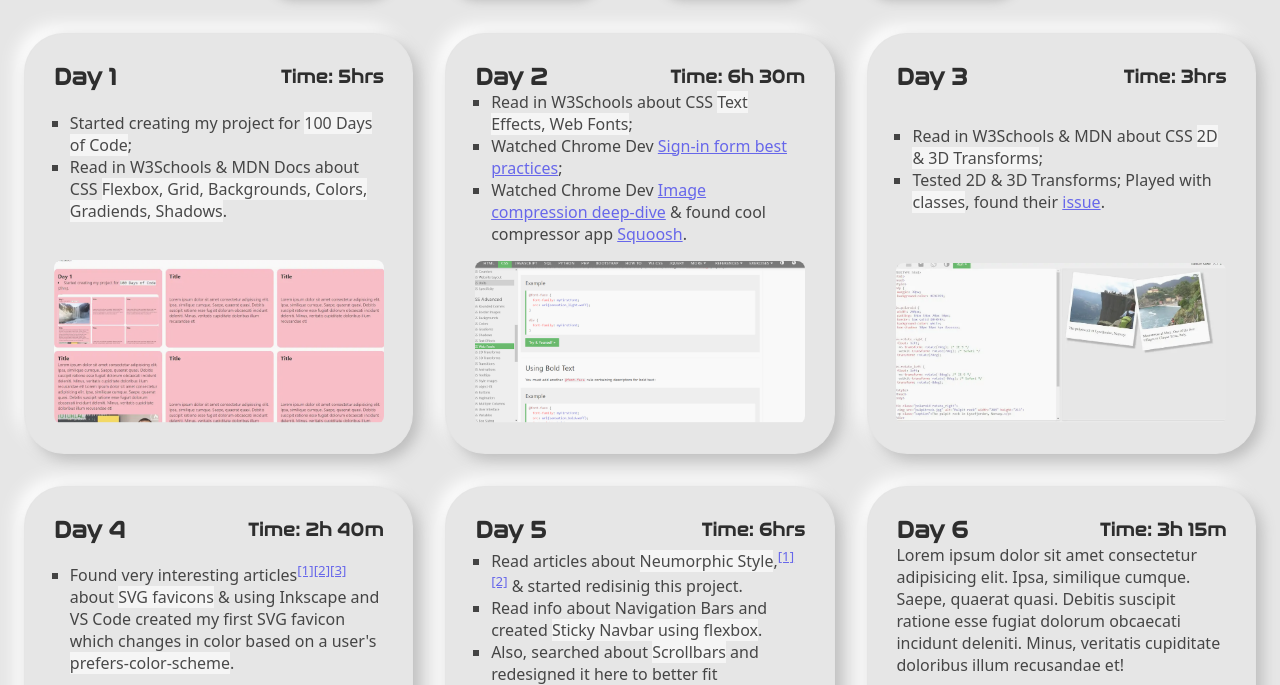
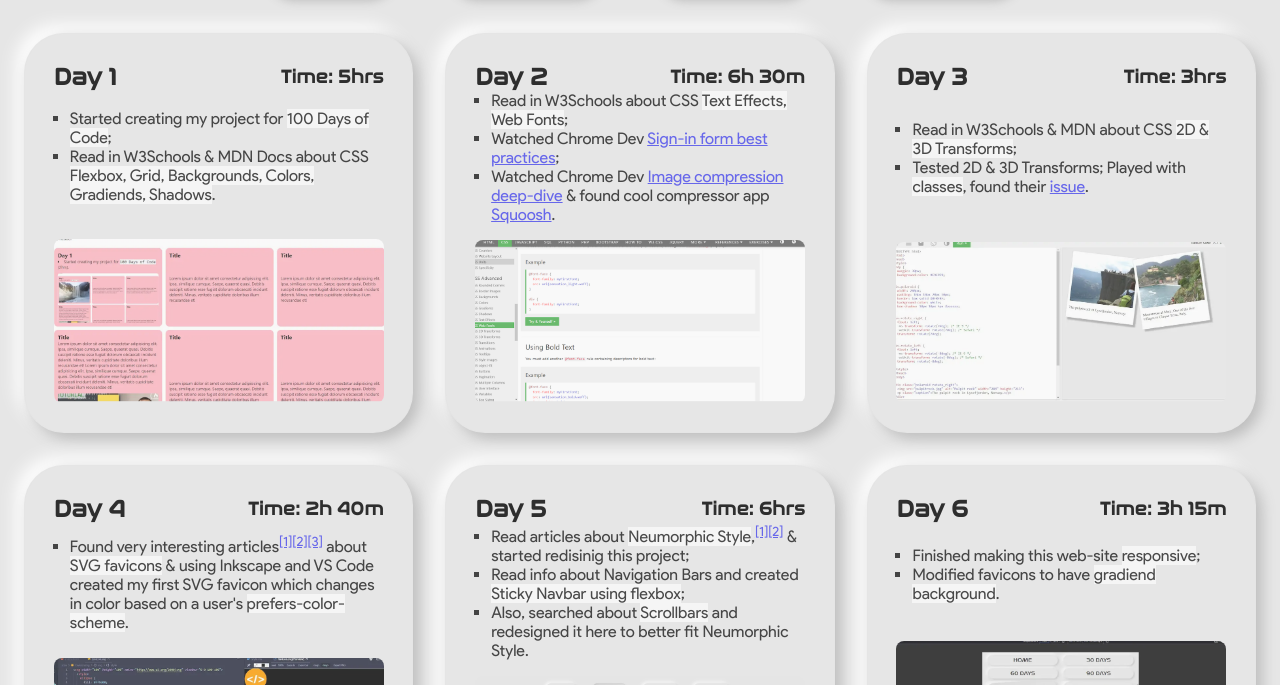
Before and after one commit to Vitruvius21/mydaysofcode, a plain HTML site: page index.html in a window 1280 px wide. Shown: the part 95-780 px from the top of the page. Drawn offline with Linux system fonts and the light colour scheme.

Commit message:
+ new font for day container; arranging and commenting css; + day 6 description

```diff
--- a/css/style.css
+++ b/css/style.css
@@ -1,3 +1,4 @@
+/** ---------- Global ---------- */
 * {
   margin: 0;
   padding: 0;
@@ -8,6 +9,11 @@
 @font-face {
   font-family: NasaFont;
   src: url(../fonts/nasalization-rg.ttf);
+}
+
+@font-face {
+  font-family: ProductFontRegular;
+  src: url(../fonts/product_sans_regular.ttf);
 }
 
 html {
@@ -34,13 +40,7 @@ body::-webkit-scrollbar-thumb:hover {
   background-color: hsl(0, 0%, 70%);
 }
 
-section {
-  display: grid;
-  grid-template-columns: repeat(3, 1fr);
-  grid-gap: 2.5vw;
-  padding: 1.5rem;
-}
-
+/** ---------- Navigation ---------- */
 nav {
   position: sticky;
   top: 0;
@@ -58,22 +58,6 @@ nav ul {
   height: 5rem;
   margin-top: 1.5rem;
 }
-
-/* @media (max-width: 450px) {
-  nav ul {
-    display: flex;
-    justify-content: space-evenly;
-    align-items: center;
-    flex-wrap: wrap;
-    height: 14rem;
-    gap: unset;
-  }
-
-  nav li {
-    flex: 0 95%;
-    text-align: center;
-  }
-} */
 
 nav li {
   background: hsl(0, 0%, 90%);
@@ -100,6 +84,14 @@ nav li a {
 
 nav li a:active {
   color: rgb(90, 185, 234);
+}
+
+/** ---------- Main ---------- */
+section {
+  display: grid;
+  grid-template-columns: repeat(3, 1fr);
+  grid-gap: 2.5vw;
+  padding: 1.5rem;
 }
 
 .card {
@@ -153,6 +145,7 @@ mark {
   /* list-style-position: inside; */
   list-style-type: square;
   margin-left: 1rem;
+  font-family: ProductFontRegular;
 }
 
 .card-image {
@@ -168,6 +161,7 @@ img {
   opacity: 0.8;
 }
 
+/** ---------- Responsive ---------- */
 @media (max-width: 1030px) {
   section {
     grid-template-columns: repeat(2, 1fr);
@@ -222,3 +216,19 @@ img {
     margin-top: 1.2rem;
   }
 }
+
+/* @media (max-width: 450px) {
+  nav ul {
+    display: flex;
+    justify-content: space-evenly;
+    align-items: center;
+    flex-wrap: wrap;
+    height: 14rem;
+    gap: unset;
+  }
+
+  nav li {
+    flex: 0 95%;
+    text-align: center;
+  }
+} */
--- a/index.html
+++ b/index.html
@@ -230,11 +230,11 @@
                   >[2]</a
                 ></sup
               >
-              & started redisinig this project.
+              & started redisinig this project;
             </li>
             <li>
               Read info about Navigation Bars and created
-              <mark>Sticky Navbar using flexbox</mark>.
+              <mark>Sticky Navbar using flexbox</mark>;
             </li>
             <li>
               Also, searched about <mark>Scrollbars</mark> and redesigned it
@@ -262,12 +262,10 @@
             <h1>Day 6</h1>
             <h3>Time: 3h 15m</h3>
           </div>
-          <p>
-            Lorem ipsum dolor sit amet consectetur adipisicing elit. Ipsa,
-            similique cumque. Saepe, quaerat quasi. Debitis suscipit ratione
-            esse fugiat dolorum obcaecati incidunt deleniti. Minus, veritatis
-            cupiditate doloribus illum recusandae et!
-          </p>
+          <ul>
+            <li>Finished making this web-site <mark>responsive</mark>;</li>
+            <li>Modified favicons to have <mark>gradiend background</mark>.</li>
+          </ul>
           <div class="card-image">
             <picture>
               <source srcset=".\img\day_6.webp" type="image/webp" />
```
Also changed, not shown: fonts/product_sans_bold.ttf (added), fonts/product_sans_bold_italic.ttf (added), fonts/product_sans_italic.ttf (added), fonts/product_sans_regular.ttf (added).
